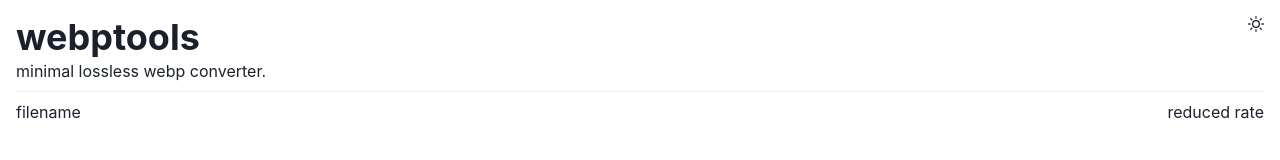
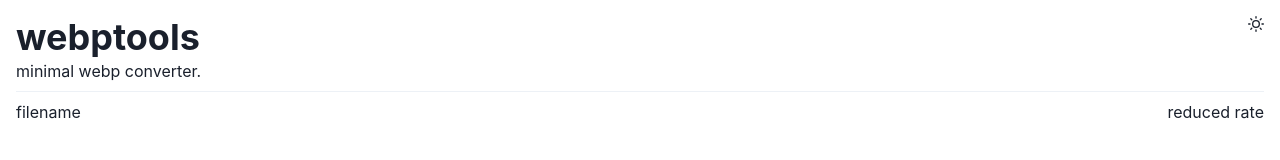
Before and after one commit to camiha/webptools, a React (Vite) app: page / in a window 1280 px wide. Shown: the top 160 px of the page. Built offline with nearby package versions, Linux system fonts and the light colour scheme.

Commit message:
change title

```diff
--- a/src/components/header.tsx
+++ b/src/components/header.tsx
@@ -12,7 +12,7 @@ export const Header = () => {
 				<Heading as="h1" size="xl">
 					webptools
 				</Heading>
-				<Text>minimal lossless webp converter.</Text>
+				<Text>minimal webp converter.</Text>
 			</Flex>
 			{isLight && <SunIcon onClick={toggleColorMode} />}
 			{isDark && <MoonIcon onClick={toggleColorMode} />}
```
